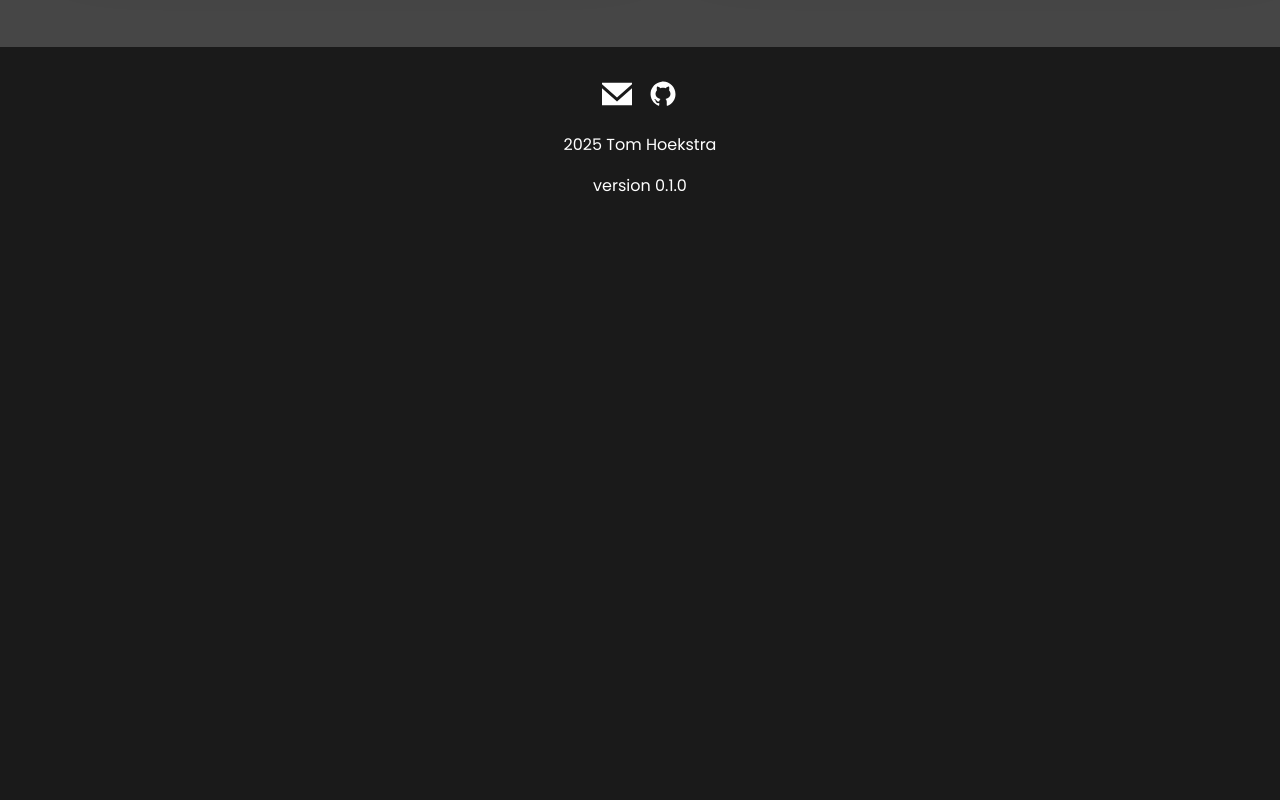
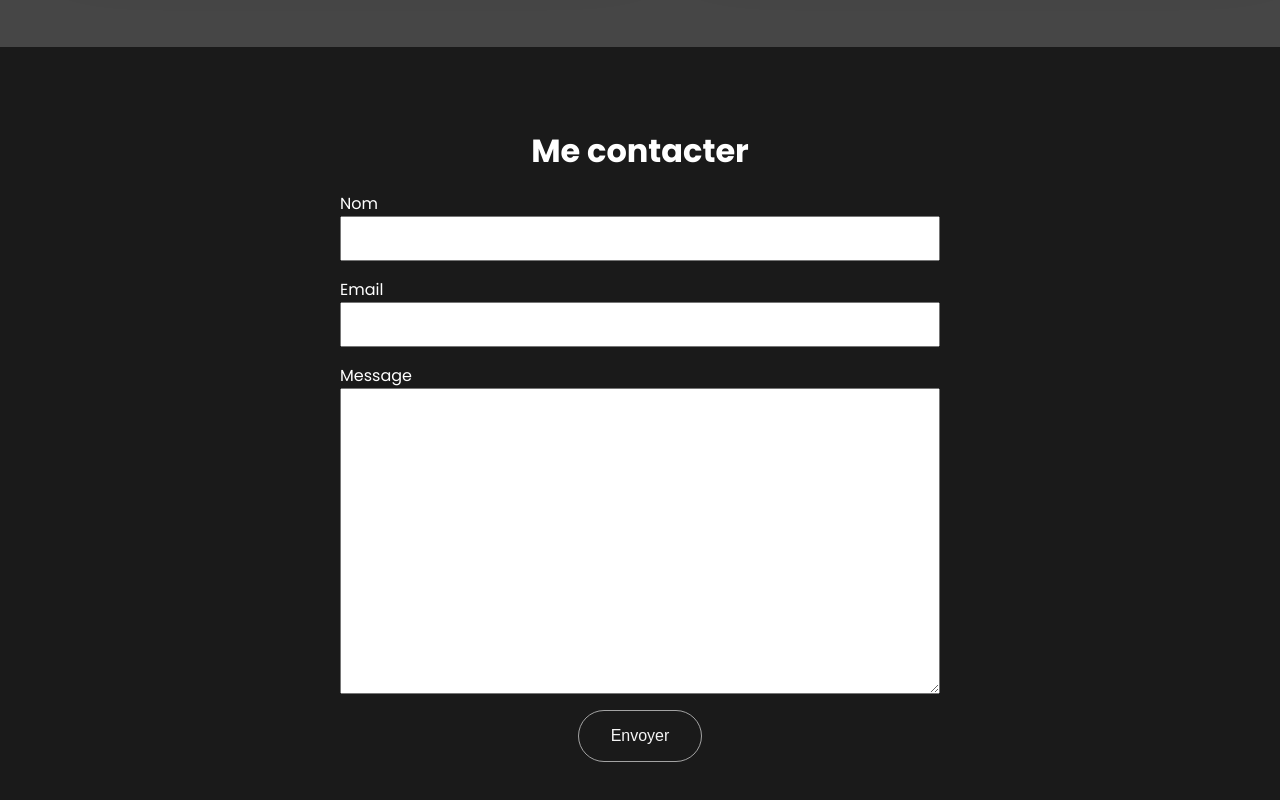
Before and after one commit to LPHoekstra/lph-portfolio, a React (Vite) app: page / in a window 1280 px wide. Shown: the part 2860-3660 px from the top of the page. Before the commit the page ends 3090 px from the top, so only its background shows below. Built offline with nearby package versions, Linux system fonts and the light colour scheme.

Commit message:
start of contact section. refactoring on header

```diff
--- /dev/null
+++ b/src/components/ContactForm/index.jsx
@@ -0,0 +1,32 @@
+import { useState } from "react"
+import m from "./index.module.scss"
+
+
+function ContactForm() {
+    const [formData, setFormData] = useState()
+
+    const handleChange = (e) => {
+        const {name, value} = e.target
+        setFormData({ ...formData, [name]: value})
+    }
+
+    const handleSubmit = (e) => {
+        e.preventDefault()
+
+        console.log(e.target)
+    }
+
+    return (
+        <form onSubmit={handleSubmit} className={m.form}>
+            <label htmlFor="name">Nom</label>
+            <input type="text" name="name" id="name" autoComplete="name" onChange={handleChange}/>
+            <label htmlFor="email">Email</label>
+            <input type="email" name="email" id="email" autoComplete="email" onChange={handleChange} />
+            <label htmlFor="message">Message</label>
+            <textarea name="message" id="message" onChange={handleChange} />
+            <button type="submit" className={m.form__sendBtn}>Envoyer</button>
+        </form>
+    )
+}
+
+export default ContactForm
--- /dev/null
+++ b/src/components/ContactForm/index.module.scss
@@ -0,0 +1,34 @@
+@use "./../../styles/variables.scss" as *;
+@use "./../../styles/placeholder.scss" as *;
+@use "./../../styles/mixins.scss" as *;
+
+$btn-border-radius: 50px;
+
+.form {
+    display: flex;
+    flex-direction: column;
+    max-width: 600px;
+    margin: auto;
+    text-align: left;
+
+    label {
+        margin-top: 1em;
+    }
+
+    input {
+        padding: 0.5em;
+        font-size: 1em;
+    }
+
+    textarea {
+        height: 300px;
+        font-size: 1em;
+    }
+
+    &__sendBtn {
+        @include button {
+            max-width: fit-content;
+            margin: 1em auto 0 auto;
+        }
+    }
+}
--- a/src/components/Projects/index.module.scss
+++ b/src/components/Projects/index.module.scss
@@ -1,5 +1,6 @@
 @use "./../../styles/variables.scss" as *;
 @use "./../../styles/placeholder.scss" as *;
+@use "./../../styles/mixins.scss" as *;
 
 $btn-border-radius: 50px;
 
@@ -10,35 +11,10 @@
     gap: 50px;
 
     &__btn {
-        cursor: pointer;
-        position: relative;
-        display: block;
-        border-radius: $btn-border-radius;
-        background-color: $main-background-color;
-        color: #f5f5f5;
-        font-size: 1em;
-        padding: 1em 2em;
-        border: solid 1px $btn-border;
-        z-index: 1;
-
-        &_selected {
-            background-color: $btn-background;
-        }
-
-        &:hover {
-            &::after {
-                opacity: 1;
+        @include button {
+            &_selected {
+                background-color: $btn-background;
             }
-        }
-
-        &::after {
-            @extend %pseudo-elements-absolute;
-            opacity: 0;
-            border-radius: $btn-border-radius;
-            background-color: $btn-background;
-            z-index: -1;
-            transition: opacity 200ms ease;
-            will-change: opacity;
         }
     }
 }
--- a/src/layout/Header/index.jsx
+++ b/src/layout/Header/index.jsx
@@ -1,12 +1,6 @@
 import m from "./index.module.scss"
 import githubIcon from '../../assets/icons/github.svg'
 import { useEffect, useState } from "react"
-
-const sections = [
-    { id: "about" },
-    { id: "skill" },
-    { id: "project" }
-]
 
 const headerList = [
     {
@@ -37,11 +31,6 @@
 
     // to get the current section on the screen
     useEffect(() => {
-        // get the sections in the DOM
-        const sectionElements = sections.map((section) =>
-            document.getElementById(section.id)
-        )
-
         // set the active section in the state if isIntersecting
         const observer = new IntersectionObserver((entries) => {
             entries.forEach((entry) => {
@@ -49,10 +38,11 @@
                     setActiveSection(entry.target.id)
                 }
             })
-        }, { threshold: 0.65 })
+        }, { threshold: 0.55 })
 
         // set the observer on each sections
-        sectionElements.forEach((element) => {
+        headerList.forEach((section) => {
+            const element = document.getElementById(section.link.split("#")[1])
             if (element) {
                 observer.observe(element)
             }
--- a/src/pages/home/index.jsx
+++ b/src/pages/home/index.jsx
@@ -1,3 +1,4 @@
+import ContactForm from "../../components/ContactForm"
 import Projects from "../../components/Projects"
 import Skills from "../../components/Skills"
 import m from "./index.module.scss"
@@ -28,7 +29,7 @@
                 </p>
             </section>
             {/* skill section */}
-            <section className={m.skill} id="skill">
+            <section id="skill" className={m.skill}>
                 <h2>Compétences</h2>
                 <ul className={m.skill__list}>
                     <li>Frontend : Création d’interfaces utilisateur performantes et intuitives, avec une attention particulière à l’optimisation des performances et à un code propre et lisible.</li>
@@ -42,6 +43,10 @@
                 <h2>Projets</h2>
                 <Projects />
             </section>
+            <section id="contact">
+                <h2>Me contacter</h2>
+                <ContactForm />
+            </section>
         </main>
     )
 }
--- a/src/styles/base.scss
+++ b/src/styles/base.scss
@@ -10,6 +10,13 @@
     color: $main-text-color;
 }
 
+form {
+    input,
+    textarea {
+        font-family: "Poppins", sans-serif;
+    }
+}
+
 section {
     padding-top: 5rem;
     padding-bottom: 5rem;
--- /dev/null
+++ b/src/styles/mixins.scss
@@ -0,0 +1,39 @@
+@use "./variables.scss" as *;
+
+$btn-border-radius: 50px;
+
+@mixin largeScreen() {
+    @media (min-width: 800px) {
+        @content;
+    }
+}
+
+@mixin button () {
+    cursor: pointer;
+    position: relative;
+    display: block;
+    border-radius: $btn-border-radius;
+    background-color: $main-background-color;
+    color: #f5f5f5;
+    font-size: 1em;
+    padding: 1em 2em;
+    border: solid 1px $btn-border;
+    z-index: 1;
+    @content;
+
+    &:hover {
+        &::after {
+            opacity: 1;
+        }
+    }
+
+    &::after {
+        @extend %pseudo-elements-absolute;
+        opacity: 0;
+        border-radius: $btn-border-radius;
+        background-color: $btn-background;
+        z-index: -1;
+        transition: opacity 200ms ease;
+        will-change: opacity;
+    }
+}
```
